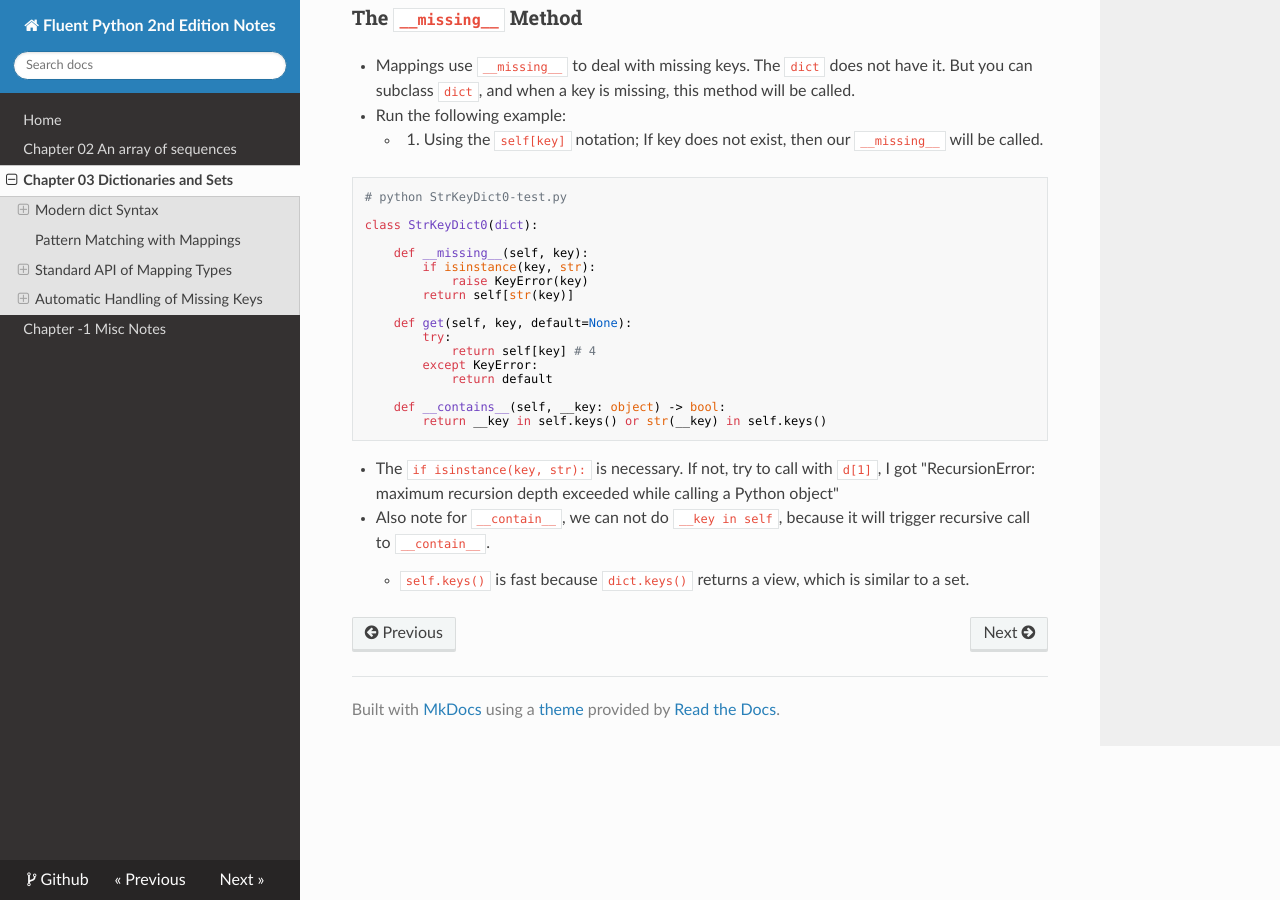
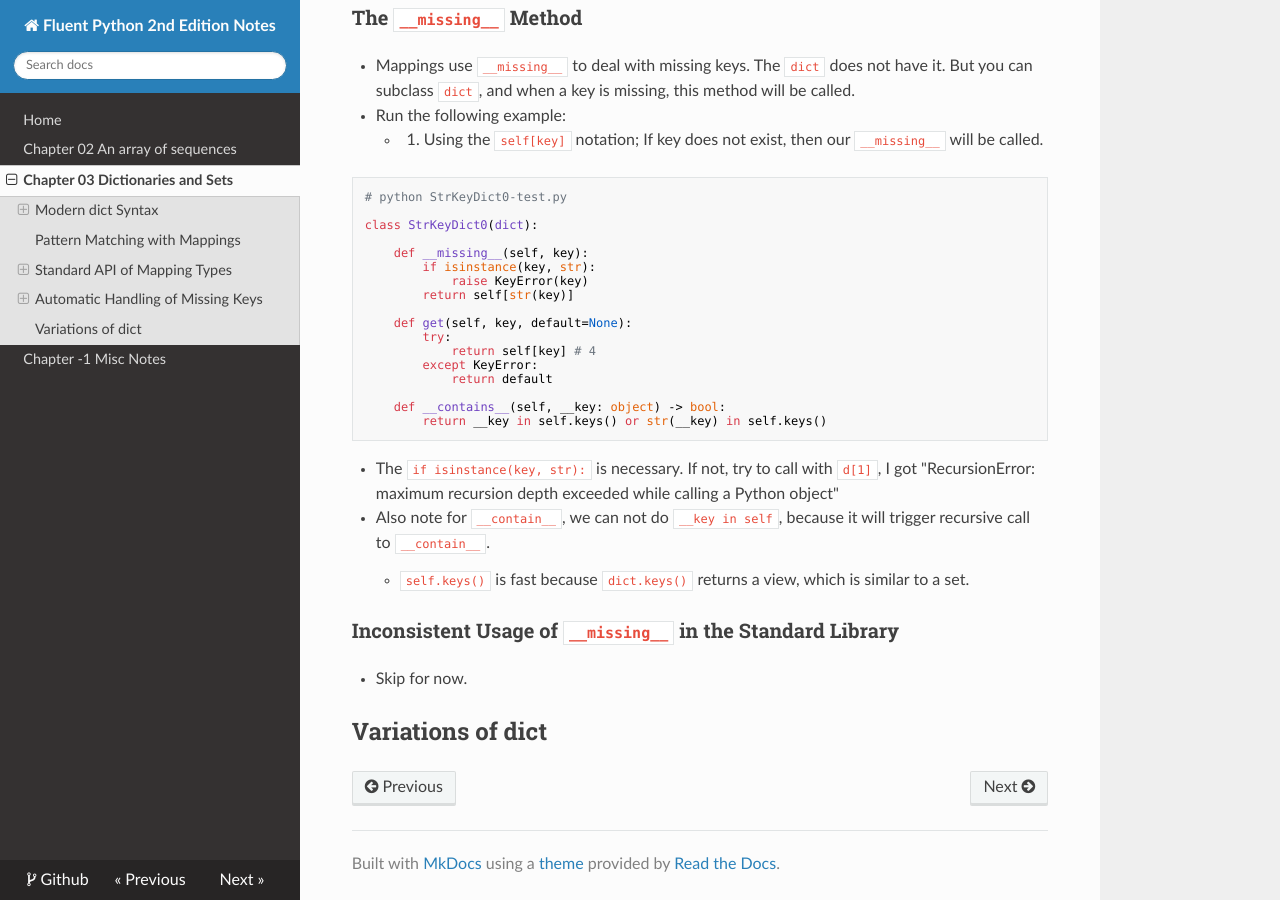
Before and after one commit to eroicaleo/fluent-python-2nd-notes, an MkDocs documentation site: the page built from docs/ch03.md, in a window 1280 px wide and 900 px high, scrolled down 6205 px. Built offline with MkDocs 1.6.1, drawn with Linux system fonts in a browser that asks for light colours; nearby versions of some CDN libraries.

Commit message:
ch03 updates __missing__

```diff
--- a/docs/ch03.md
+++ b/docs/ch03.md
@@ -305,3 +305,9 @@ class StrKeyDict0(dict):
 
 * Also note for `__contain__`, we can not do `__key in self`, because it will trigger recursive call to `__contain__`.
     * `self.keys()` is fast because `dict.keys()` returns a view, which is similar to a set.
+
+### Inconsistent Usage of `__missing__` in the Standard Library
+
+* Skip for now.
+
+## Variations of dict
```
